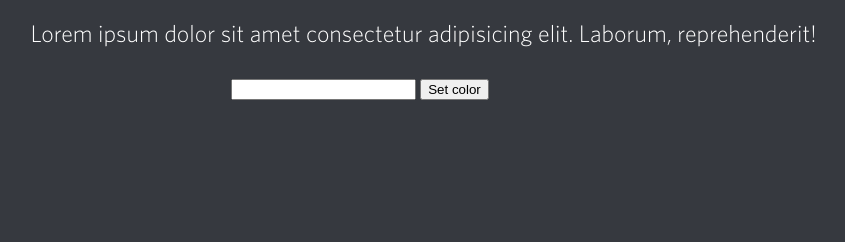
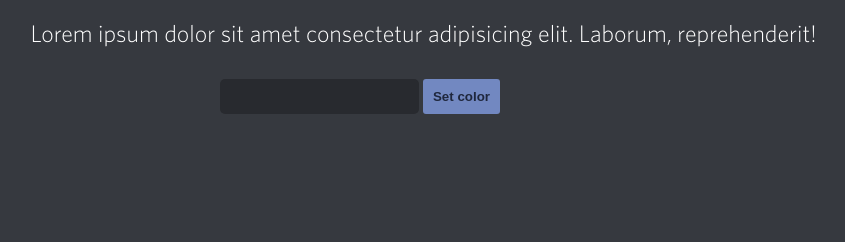
Before and after one commit to azure-badr/Maaldar, a Python web app: template color-picker/templates/index.html in a window 1280 px wide. Shown: the part 58-300 px from the top of the page, without its empty margins (280-1125 px from the left). Run offline with Jinja, Linux system fonts and the light colour scheme; the template is opened without the code that fills it, so the values that code supplies are empty; some libraries are stand-ins or nearby versions.

Commit message:
styling changes to jscolor input & button

```diff
--- a/color-picker/static/index.css
+++ b/color-picker/static/index.css
@@ -55,3 +55,24 @@ body {
 .message-content {
   font-family: Whitney-Light;
 }
+
+.color-input {
+  background-color: #282a2f;
+  color: white;
+  font-weight: bold;
+  padding: 10px;
+  border: none;
+  border-radius: 5px;
+  text-indent: 5px;
+  outline: none;
+}
+
+.set-button {
+  border-radius: 3px;
+  border: none;
+  color: #1f273d;
+  font-weight: bold;
+  padding: 10px;
+  background: #7288c1;
+  cursor: pointer;
+}
--- a/color-picker/templates/index.html
+++ b/color-picker/templates/index.html
@@ -55,8 +55,18 @@
       </div>
     </div>
     <div class="color-container">
-      <input id="color-picker" data-jscolor="{ onInput: handleColorChange }">
+      <input
+        class="color-input"
+        id="color-picker"
+        data-jscolor="{
+          onInput: handleColorChange,
+          backgroundColor: '#333',
+          borderColor: '#333',
+          borderRadius: 15
+        }"
+      >
       <button
+        class="set-button"
         onclick="setColor(
           `{{ token }}`,
           `{{ role_id }}`
```
